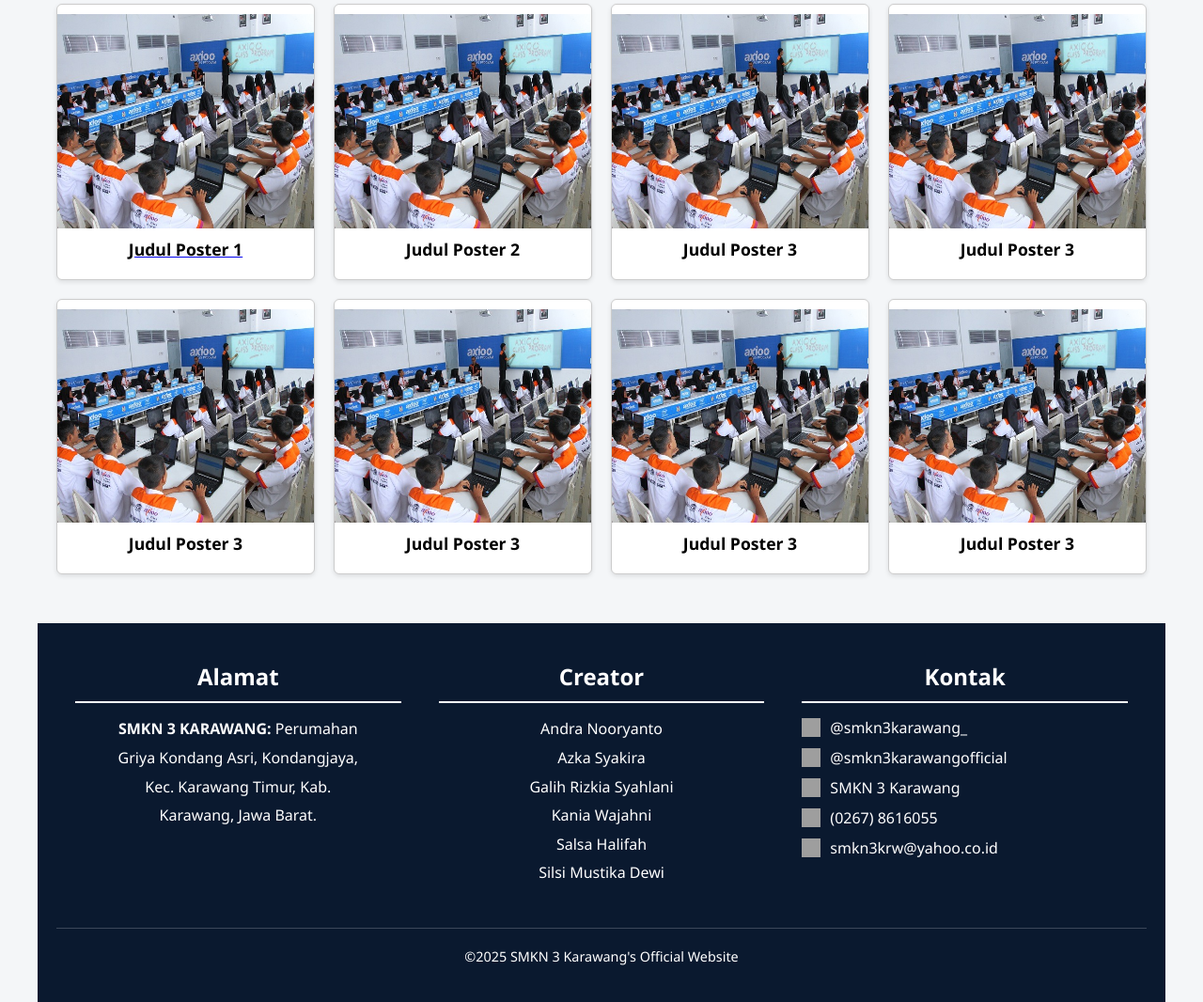
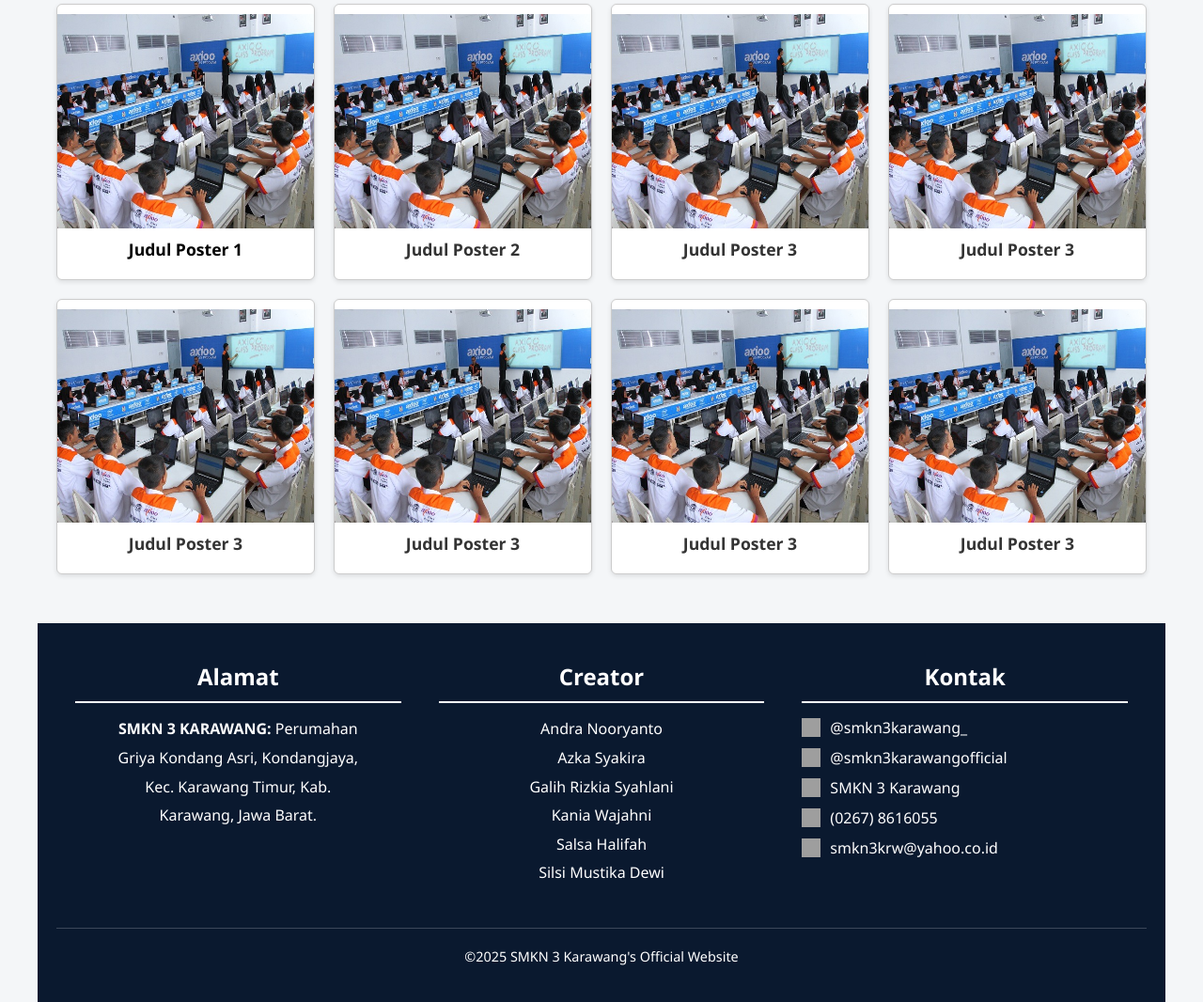
Before and after one commit to andra-gs/bji-project, a PHP site: page /market.html in a window 1280 px wide. Shown: the part 186-1252 px from the top of the page at 94% size. Run offline with PHP 8.4, Linux system fonts and the light colour scheme; grey boxes are pictures that could not be loaded.

Commit message:
Update styles.css

```diff
--- a/styles.css
+++ b/styles.css
@@ -699,7 +699,7 @@ footer {
   font-size: 1.1rem;
 }
 
-.poster h2{
+.poster a {
   text-decoration: none;
   color: black;
 }
```
